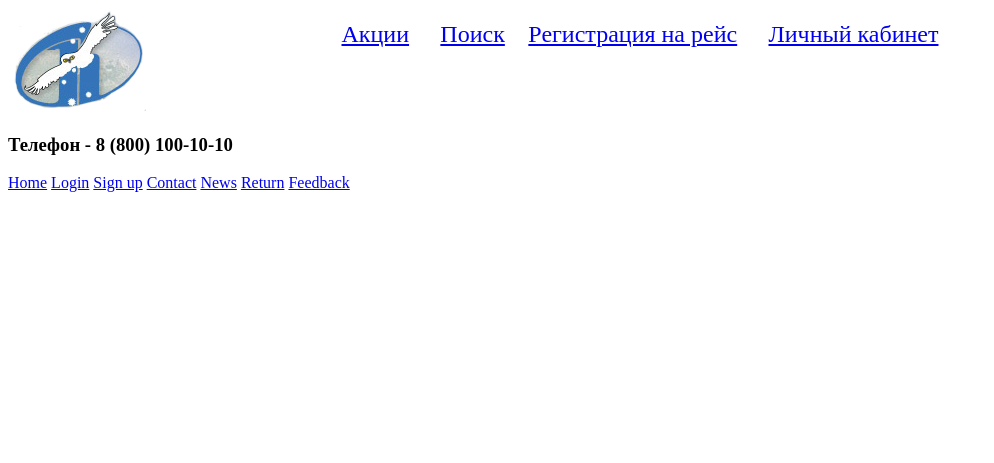
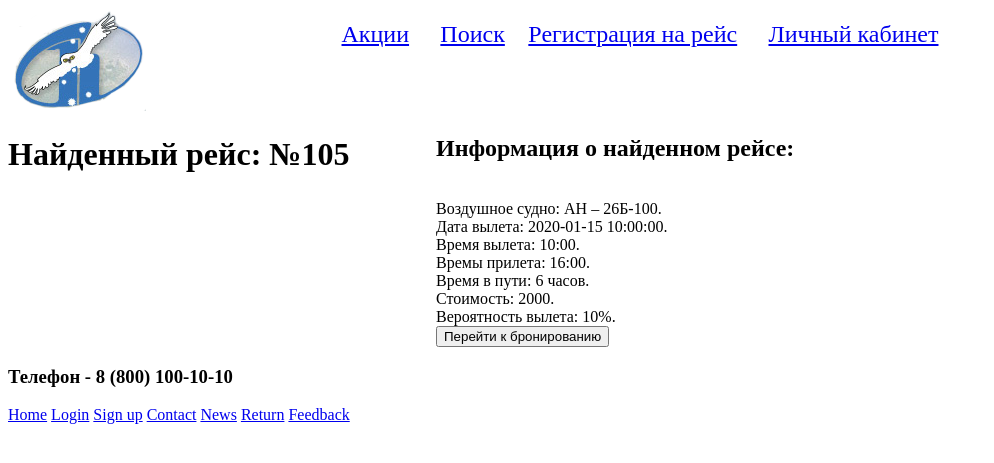
Before and after one commit to Kerbx/symmetrical-dollop, a Flask app: template templates/search.html in a window 1280 px wide. Shown: the top 463 px of the page, without its empty margins (0-994 px from the left). Run offline with Flask 2, Linux system fonts and the light colour scheme; the template is opened without the code that fills it: most values are stand-ins (such as "Sample title", 1, 10 or a date in 2020).

Commit message:
Create search page (1 article)

```diff
--- a/templates/search.html
+++ b/templates/search.html
@@ -3,5 +3,22 @@
 {% block title %}Результат поиска{% endblock %}
 
 {% block body %}
-
+<div class="wrapper">
+    <div>
+        <h1>Найденный рейс: №105</h1>
+    </div>
+    <div>
+        <h2>Информация о найденном рейсе:</h2>
+        <br>Воздушное судно: АН – 26Б-100.
+        <br>Дата вылета: {{ dateTo }}.
+        <br>Время вылета: 10:00.
+        <br>Времы прилета: 16:00.
+        <br>Время в пути: 6 часов.
+        <br>Стоимость: 2000.
+        <br>Вероятность вылета: {{ amount }}%.
+        <form method="post">
+            <input type="submit" onsubmit="this.form.submit()" value="Перейти к бронированию">
+        </form>
+    </div>
+</div>
 {% endblock %}
```
